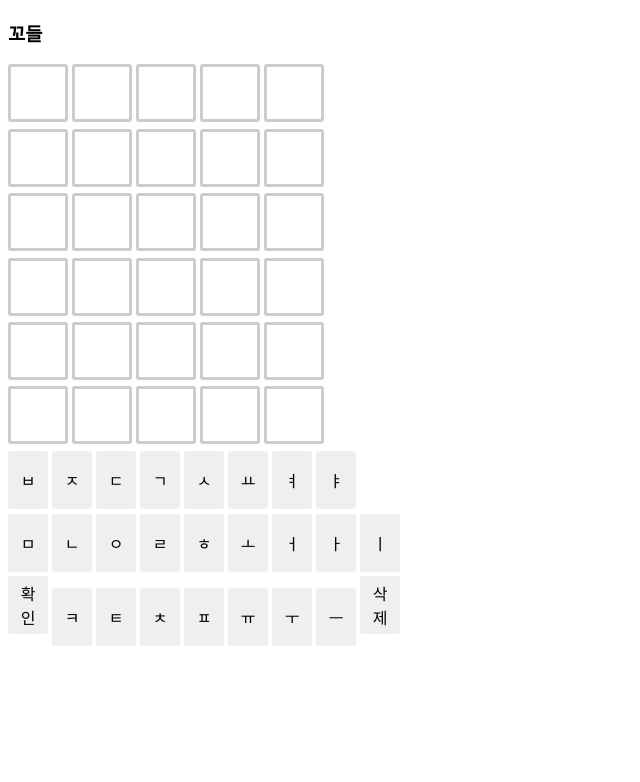
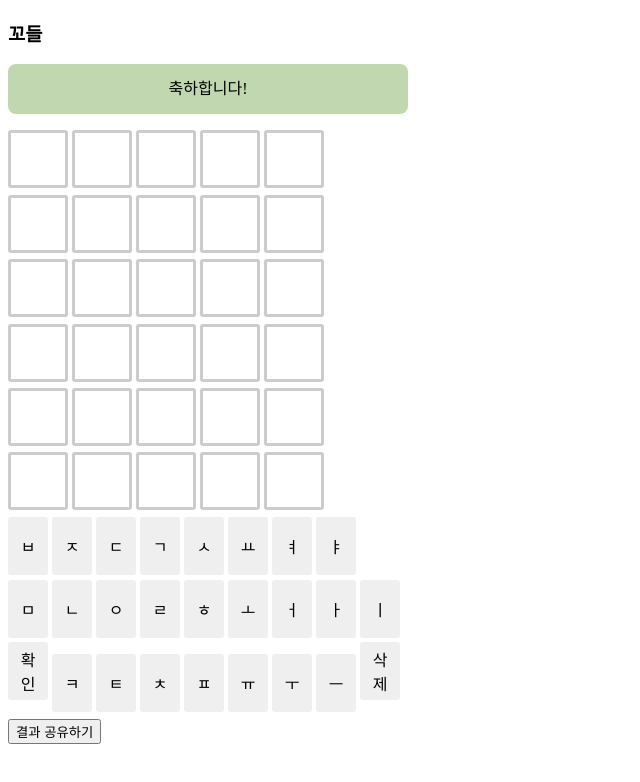
Before and after one commit to woori0907/kordle_js, a plain HTML site: page index.html in a window 1280 px wide. Shown: the whole page, without its empty margins (0-640 px from the left). Drawn offline with nearby package versions, Linux system fonts and the light colour scheme.

Commit message:
add game result

```diff
--- a/index.html
+++ b/index.html
@@ -13,9 +13,12 @@
     <link rel="stylesheet" href="style.css">
 </head>
 <body>
-    <h3 class="title">꼬들</h3>
-
-
+    <header>
+        <h3 class="title">꼬들</h3>
+    </header>
+    <p class="game-message">
+        축하합니다!
+    </p>
     <section class="game-main">
         <section>
             <input class="word-input" maxlength="1">
@@ -94,5 +97,8 @@
             </div>
         </section>
     </section>
+    <section class="game-result">
+        <button class="result-share">결과 공유하기</button>
+    </section>
 </body>
 </html>
--- a/style.css
+++ b/style.css
@@ -3,6 +3,7 @@
     --color-approached: #ffe36b;
     --color-wrong: #cccccc;
 
+    --font-regular: 1rem;
     --font-large: 2rem;
     --font-bold: 700;
     --font-opensans :'Open Sans', sans-serif;
@@ -10,6 +11,17 @@
 
 section{
     margin-bottom: 0.4em;
+}
+
+.game-message{
+    width: 400px;
+    height: 50px;
+    font-size: var(--font-regular);
+    font-size: var(--font-opensans);
+    line-height: 50px;
+    text-align: center;
+    background-color: var(--color-correct);
+    border-radius: 0.5em;
 }
 
 input:focus{
```
